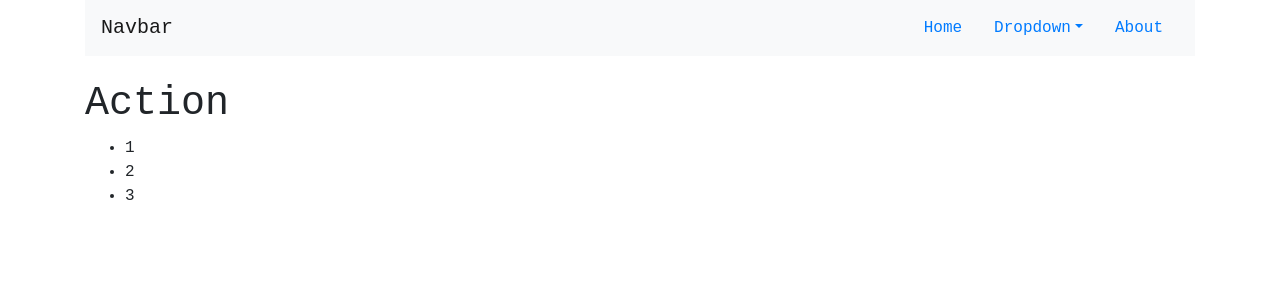
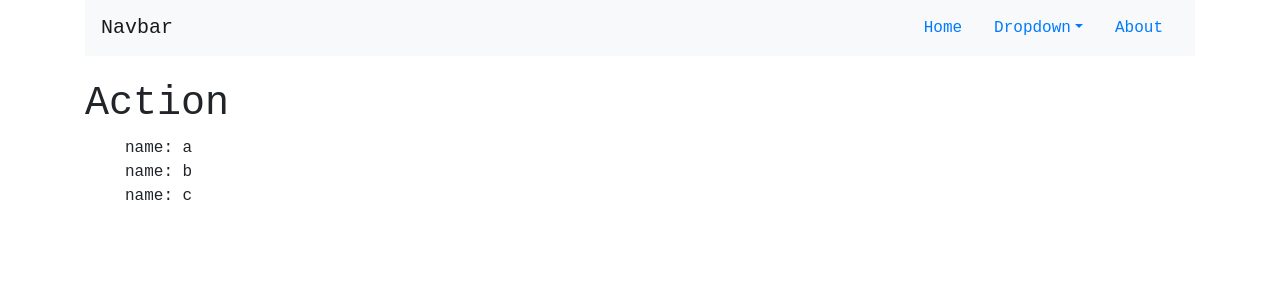
Before and after one commit to qcjn/react-bootstrap-pudriu, a React (Create React App) app: page /action in a window 1280 px wide. Shown: the top 300 px of the page. Built offline with nearby package versions, Linux system fonts and the light colour scheme.

Commit message:
1 file modified

```diff
--- a/Action.js
+++ b/Action.js
@@ -9,5 +9,9 @@ export default () => (
 )
 
 
-const arr = [1, 2 , 3]
-const listItems = arr.map(num => <li>{num}</li>)
+const arr = [{name:"a"}, {name:"b"} , {name:"c"}]
+const listItems = arr.map(item => (
+  <div>
+  name: {item.name}
+  </div>
+))
```
